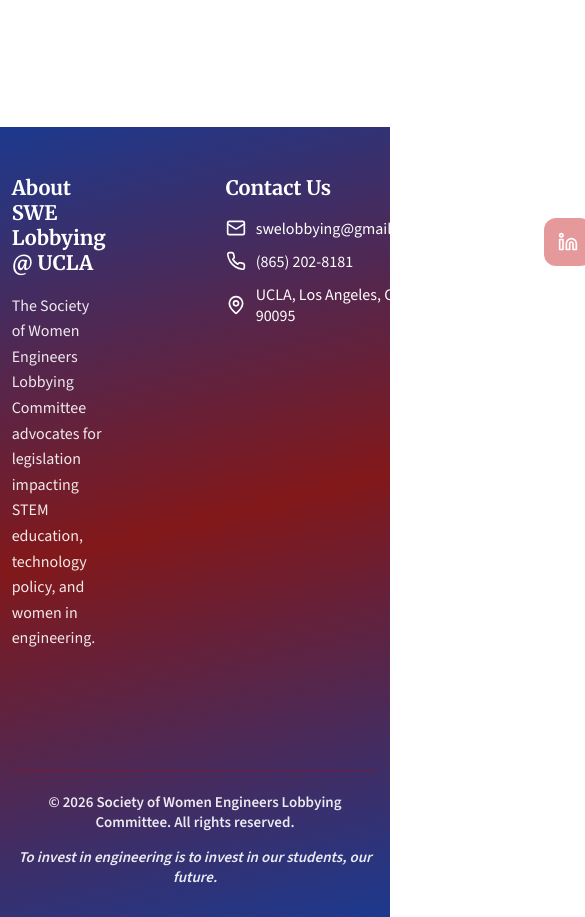
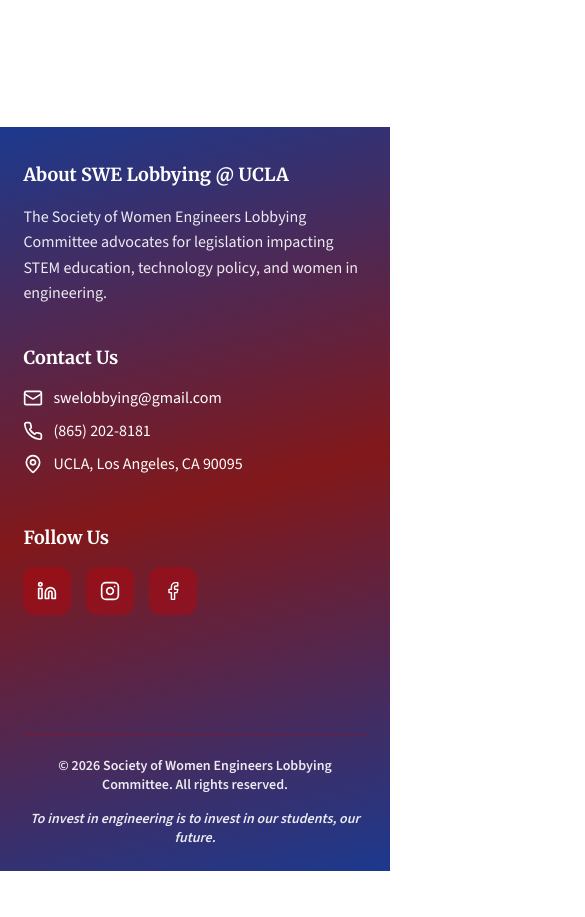
Before and after one commit to swe-ucla/lobbying-website, a React (Create React App) app: page /about in a window 390 px wide. Shown: the part 4440-5357 px from the top of the page, 585 px wide, since content can reach past the window. After the commit the page ends 5311 px from the top, so only its background shows below. Built offline with nearby package versions, Linux system fonts and the light colour scheme.

Commit message:
making logo in navbar and footer responsive

```diff
--- a/src/components/Footer.css
+++ b/src/components/Footer.css
@@ -91,7 +91,8 @@
 /* Responsive */
 @media (max-width: 768px) {
   .footer-container {
-    flex-direction: column;
+    grid-template-columns: 1fr;
+    gap: 40px;
   }
 
   .footer-bottom {
@@ -103,3 +104,17 @@
     text-align: center;
   }
 }
+
+@media (max-width: 480px) {
+  .footer {
+    padding: 36px 6% 24px 6%;
+  }
+
+  .footer-title {
+    font-size: 18px;
+  }
+
+  .footer-bottom {
+    font-size: 14px;
+  }
+}
--- a/src/components/NavigationBar.css
+++ b/src/components/NavigationBar.css
@@ -47,7 +47,7 @@
 }
 
 .nav-logo {
-    height: 70px;
+    height: clamp(44px, 6vw, 70px);
     width: auto;
     display: block;
 }
@@ -83,10 +83,6 @@
         height: auto;
         padding: 12px 20px;
         margin-top: 12px;
-    }
-
-    .nav-logo {
-        height: 56px;
     }
 
     .nav_link {
```
